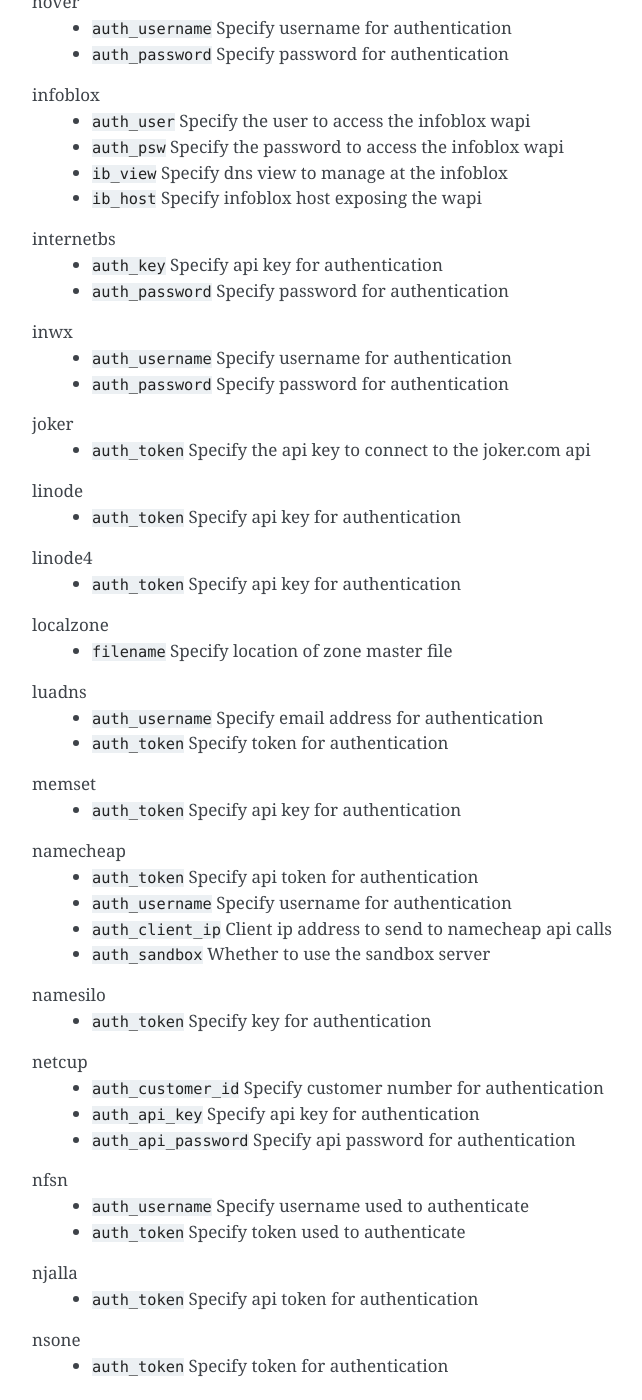
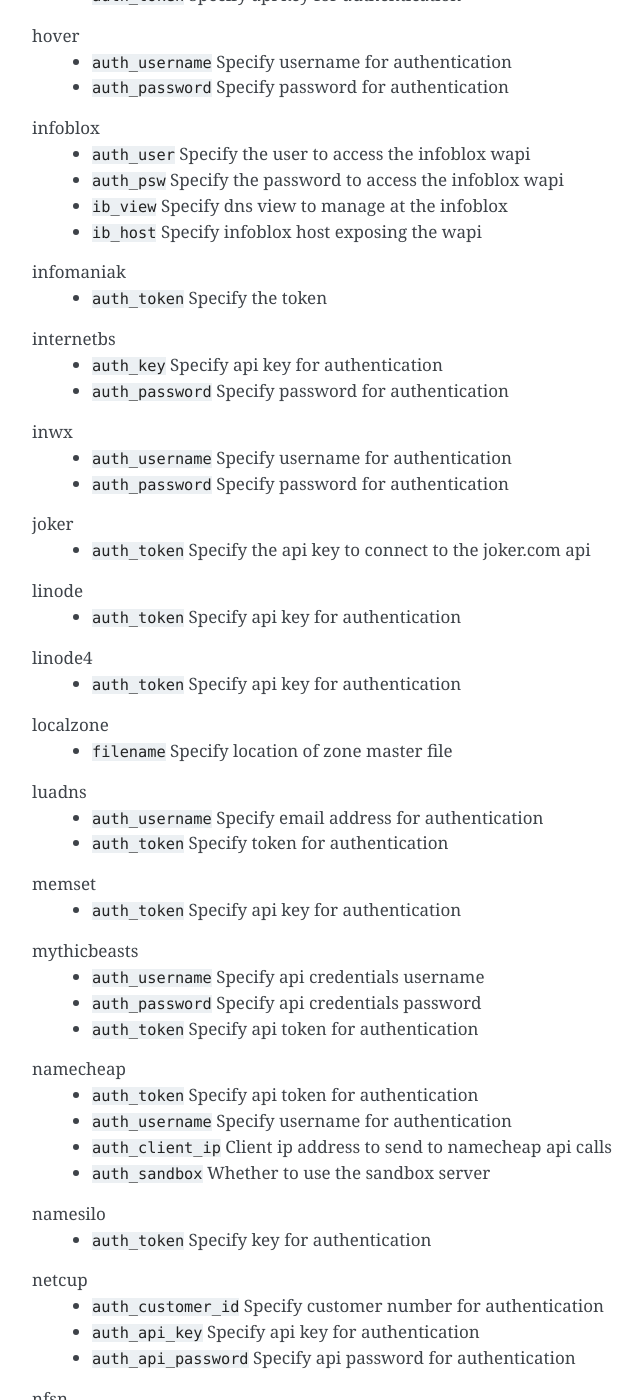
Before and after one commit to adferrand/dnsrobocert, a Sphinx documentation site: the page built from docs/providers_options.rst, in a window 1280 px wide and 1400 px high, scrolled down 4335 px. Shown: the whole window, without its empty margins (388-1030 px from the left). Built offline with Sphinx 7.4.7, drawn with Linux system fonts in a browser that asks for light colours; some of the changed text lies outside the part shown.

Commit message:
Update provider documentation

```diff
--- a/docs/providers_options.rst
+++ b/docs/providers_options.rst
@@ -24,23 +24,25 @@ The following Lexicon providers are supported by DNSroboCert.
 +----------------+----------------+----------------+----------------+
 |henet_          |hetzner_        |hostingde_      |hover_          |
 +----------------+----------------+----------------+----------------+
-|infoblox_       |internetbs_     |inwx_           |joker_          |
+|infoblox_       |infomaniak_     |internetbs_     |inwx_           |
 +----------------+----------------+----------------+----------------+
-|linode_         |linode4_        |localzone_      |luadns_         |
+|joker_          |linode_         |linode4_        |localzone_      |
 +----------------+----------------+----------------+----------------+
-|memset_         |namecheap_      |namesilo_       |netcup_         |
+|luadns_         |memset_         |mythicbeasts_   |namecheap_      |
 +----------------+----------------+----------------+----------------+
-|nfsn_           |njalla_         |nsone_          |onapp_          |
+|namesilo_       |netcup_         |nfsn_           |njalla_         |
 +----------------+----------------+----------------+----------------+
-|online_         |ovh_            |plesk_          |pointhq_        |
+|nsone_          |onapp_          |online_         |ovh_            |
 +----------------+----------------+----------------+----------------+
-|powerdns_       |rackspace_      |rage4_          |rcodezero_      |
+|plesk_          |pointhq_        |powerdns_       |rackspace_      |
 +----------------+----------------+----------------+----------------+
-|route53_        |safedns_        |sakuracloud_    |softlayer_      |
+|rage4_          |rcodezero_      |route53_        |safedns_        |
 +----------------+----------------+----------------+----------------+
-|transip_        |ultradns_       |vultr_          |yandex_         |
+|sakuracloud_    |softlayer_      |transip_        |ultradns_       |
 +----------------+----------------+----------------+----------------+
-|zeit_           |zilore_         |zonomi_         |                |
+|vultr_          |yandex_         |zeit_           |zilore_         |
++----------------+----------------+----------------+----------------+
+|zonomi_         |                |                |                |
 +----------------+----------------+----------------+----------------+
 
 Providers options
@@ -258,6 +260,11 @@ infoblox
     * ``ib_view`` Specify dns view to manage at the infoblox
     * ``ib_host`` Specify infoblox host exposing the wapi
 
+.. _infomaniak:
+
+infomaniak
+    * ``auth_token`` Specify the token
+
 .. _internetbs:
 
 internetbs
@@ -300,6 +307,13 @@ luadns
 
 memset
     * ``auth_token`` Specify api key for authentication
+
+.. _mythicbeasts:
+
+mythicbeasts
+    * ``auth_username`` Specify api credentials username
+    * ``auth_password`` Specify api credentials password
+    * ``auth_token`` Specify api token for authentication
 
 .. _namecheap:
 
```
